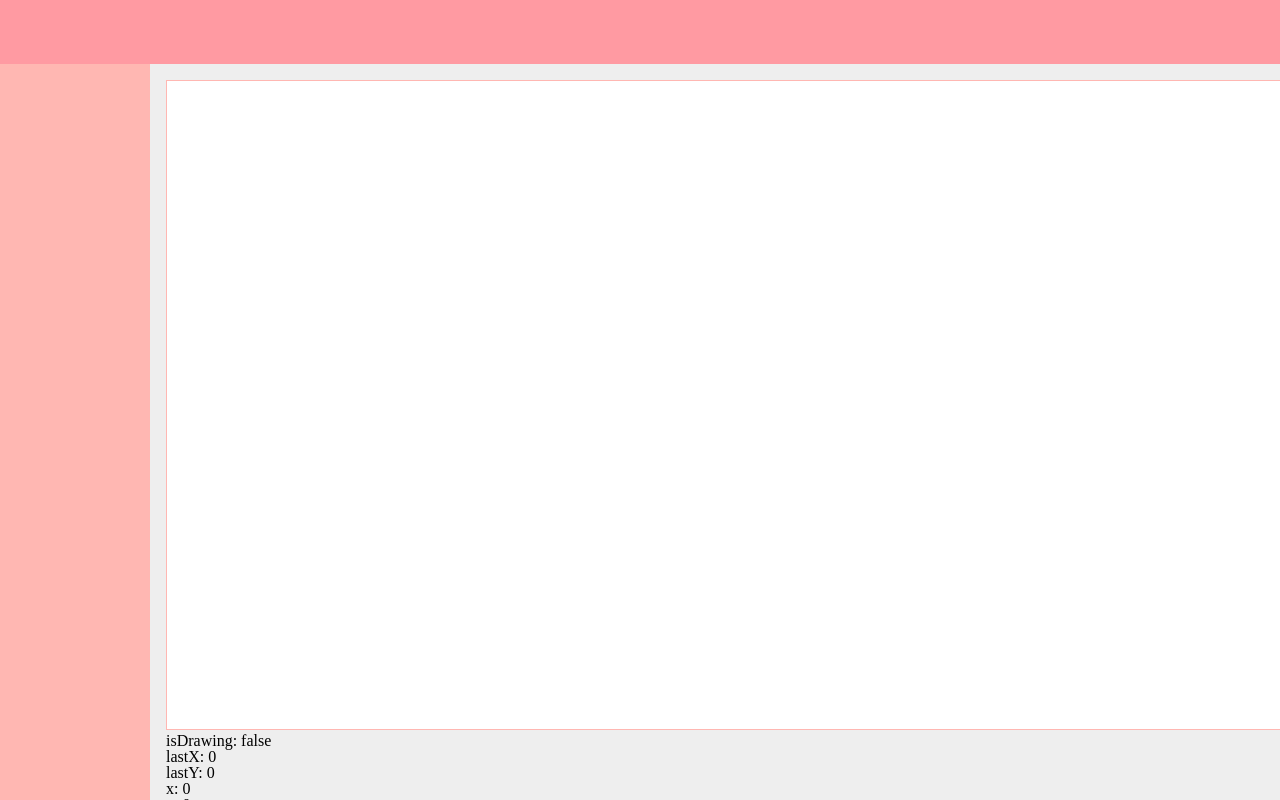
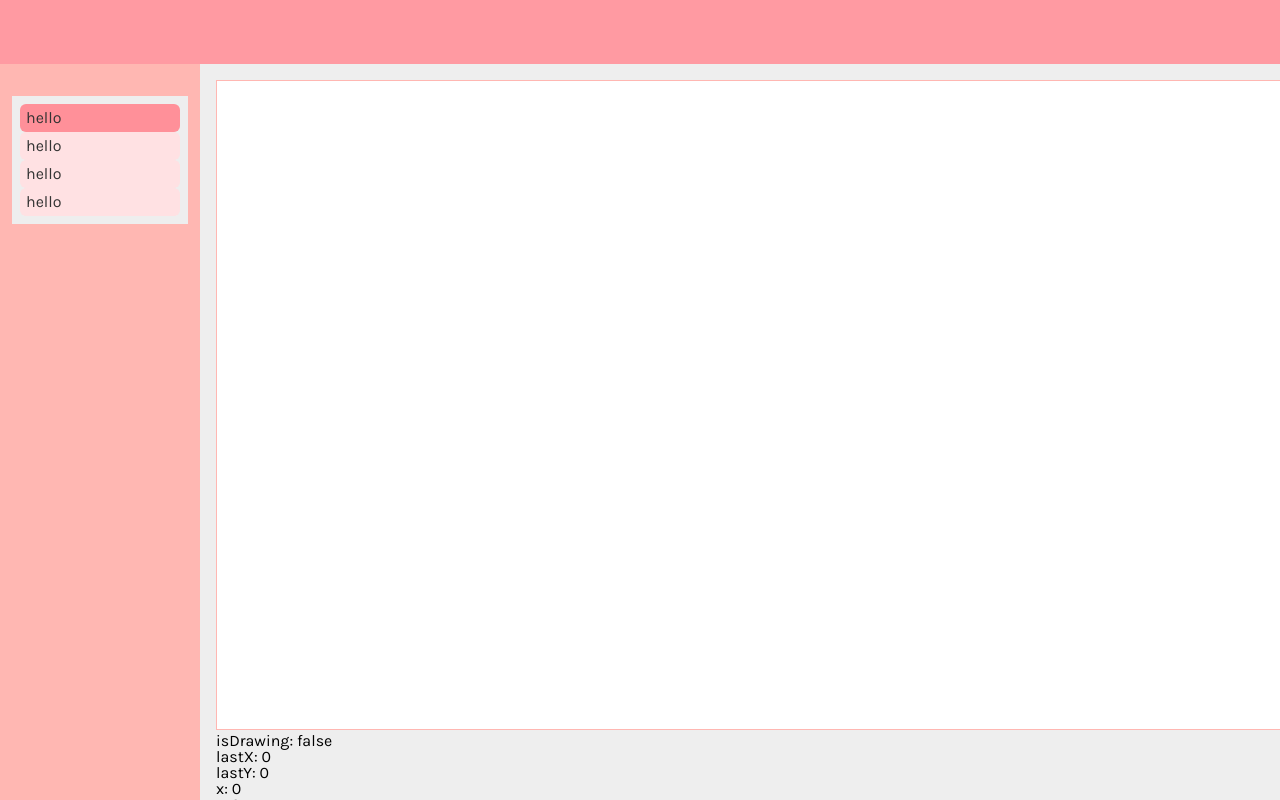
Before and after one commit to simon-martineau/openpaint, a React (Create React App) app: page / in a window 1280 px wide. Built offline with nearby package versions, Linux system fonts and the light colour scheme.

Commit message:
Example section on toolbar

```diff
--- a/public/index.html
+++ b/public/index.html
@@ -9,6 +9,7 @@
       name="description"
       content="Web site created using create-react-app"
     />
+    <link href="https://fonts.googleapis.com/css?family=Karla:400,700|Martel:400,700" rel="stylesheet">
     <link rel="apple-touch-icon" href="%PUBLIC_URL%/logo192.png" />
     <!--
       manifest.json provides metadata used when your web app is installed on a
--- a/src/components/PaintBar/PaintBar.tsx
+++ b/src/components/PaintBar/PaintBar.tsx
@@ -1,16 +1,24 @@
 import { CSSProperties } from "react";
 import styled from "styled-components";
+import ToolSelection from "./ToolSelection";
 
 interface PaintBarProps {
   style?: CSSProperties;
 }
 
 const StyledPaintBar = styled.div`
-  background-color: ${(props) => props.theme.paintbar};
+  background-color: ${(props) => props.theme.paintbar.background};
+  display: flex;
+  flex-direction: column;
+  padding: 32px 12px;
 `;
 
 const PaintBar = ({ style }: PaintBarProps) => {
-  return <StyledPaintBar style={{ ...style }}></StyledPaintBar>;
+  return (
+    <StyledPaintBar style={{ ...style }}>
+      <ToolSelection />
+    </StyledPaintBar>
+  );
 };
 
 export default PaintBar;
--- /dev/null
+++ b/src/components/PaintBar/ToolSelection/ToolSelection.tsx
@@ -0,0 +1,15 @@
+import { PaintBarSection } from "../../../style";
+import { ToggleButton } from "../../../style/toggle-button";
+
+const ToolSelection = () => {
+  return (
+    <PaintBarSection>
+      <ToggleButton active>hello</ToggleButton>
+      <ToggleButton>hello</ToggleButton>
+      <ToggleButton>hello</ToggleButton>
+      <ToggleButton>hello</ToggleButton>
+    </PaintBarSection>
+  );
+};
+
+export default ToolSelection;
--- /dev/null
+++ b/src/components/PaintBar/ToolSelection/index.ts
@@ -0,0 +1 @@
+export { default } from "./ToolSelection";
--- a/src/components/RootComponent/RootComponent.tsx
+++ b/src/components/RootComponent/RootComponent.tsx
@@ -16,7 +16,8 @@ const StyledPaintContainer = styled.div`
 
 const GlobalStyle = createGlobalStyle`
   body {
-    background-color: ${(props) => props.theme.background}
+    background-color: ${(props) => props.theme.background};
+    font-family: 'Karla', sans-serif;
   }
 `;
 
@@ -26,7 +27,7 @@ const RootComponent = () => {
       <GlobalStyle />
       <Toolbar style={{ flexShrink: 0, height: 64 }} />
       <StyledPaintContainer style={{ flexShrink: 1, flexGrow: 1, minHeight: 0 }}>
-        <PaintBar style={{ width: 150, flexShrink: 0 }} />
+        <PaintBar style={{ width: 200, flexShrink: 0 }} />
         {/* <div style={{ flexShrink: 1, flexGrow: 1, height: "550", backgroundColor: "#ff0000" }} /> */}
         <CanvasWrapper style={{ flexShrink: 1, flexGrow: 1, minWidth: 0 }} />
       </StyledPaintContainer>
--- a/src/style/index.ts
+++ b/src/style/index.ts
@@ -1 +1,6 @@
 import styled from "styled-components";
+
+export const PaintBarSection = styled.div`
+  background-color: ${(props) => props.theme.paintbar.sectionBackground};
+  padding: 8px;
+`;
--- /dev/null
+++ b/src/style/toggle-button.ts
@@ -0,0 +1,25 @@
+import styled, { css } from "styled-components";
+
+export interface ToggleButtonProps {
+  active?: boolean;
+}
+
+const activeStyle = css`
+  background-color: ${(props) => props.theme.highlight};
+`;
+
+export const ToggleButton = styled.div<ToggleButtonProps>`
+  color: ${(props) => props.theme.text};
+  border-radius: 6px;
+  background-color: ${(props) => props.theme.neutral};
+  cursor: pointer;
+  user-select: none;
+  padding: 6px;
+
+  ${({ active }) => (active ? activeStyle : "")}
+
+  &:hover {
+    filter: saturate(200%);
+    background-color: ${(props) => props.theme.highlight};
+  }
+`;
--- a/src/theme.ts
+++ b/src/theme.ts
@@ -1,7 +1,12 @@
 export type OpenPaintTheme = {
   background: string;
   toolbar: string;
-  paintbar: string;
+  highlight: string;
+  neutral: string;
+  paintbar: {
+    background: string;
+    sectionBackground: string;
+  };
   canvasBorder: string;
   text: string;
 };
@@ -9,9 +14,14 @@ export type OpenPaintTheme = {
 export const pastelTheme: OpenPaintTheme = {
   background: "#eee",
   toolbar: "#FF9AA2",
-  paintbar: "#FFB7B2",
+  highlight: "#ff9099",
+  neutral: "#ffe1e3",
+  paintbar: {
+    background: "#FFB7B2",
+    sectionBackground: "#eee",
+  },
   canvasBorder: "1px solid #FFB7B2",
-  text: "#ddd",
+  text: "#333",
 };
 
 // The default export is the default theme
```
